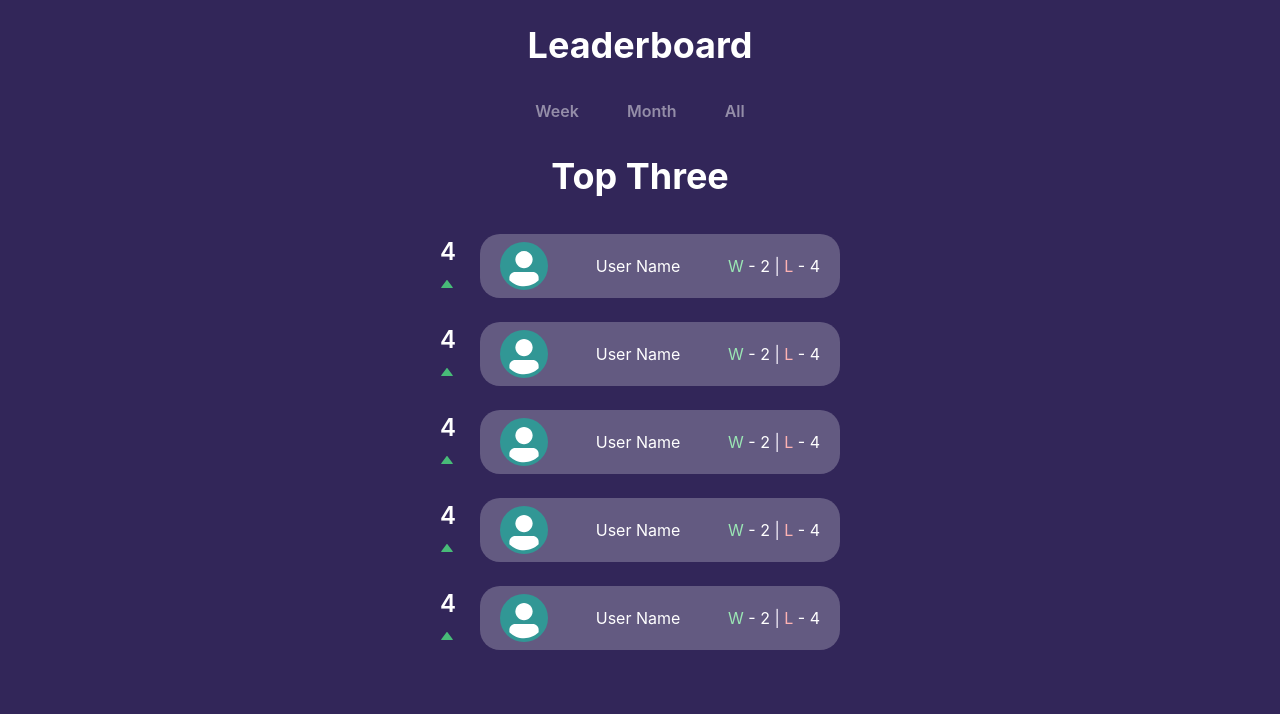
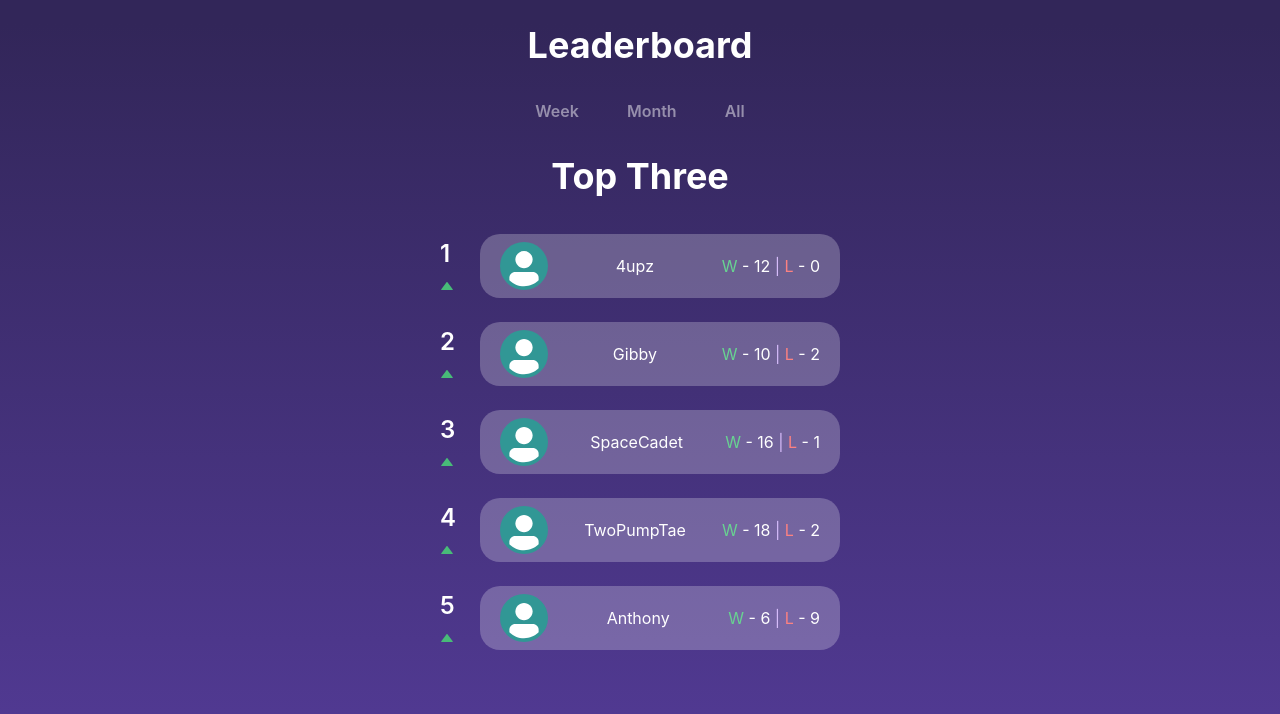
Before and after one commit to 4upz/leaderboard, a React (Create React App) app: page / in a window 1280 px wide. Shown: the top 714 px of the page. Built offline with nearby package versions, Linux system fonts and the light colour scheme.

Commit message:
Modify Leaderboard item to take user information as props

```diff
--- a/src/App.js
+++ b/src/App.js
@@ -3,7 +3,7 @@ import Leaderboard from './Leaderboard/Leaderboard'
 
 function App() {
   return (
-    <Box w="100%" bg="purple.900" className="App">
+    <Box w="100%" bgGradient="linear(to-t, purple.700, purple.900)" height="100vh" className="App">
       <header className="App-header">
         <Heading color="white" textAlign="center" my={6}>
           Leaderboard
--- a/src/Leaderboard/Filter.js
+++ b/src/Leaderboard/Filter.js
@@ -6,7 +6,7 @@ function Filter() {
     <Flex my="6" justify="center" flex>
       <ButtonGroup spacing="4" variant="ghost" colorScheme="whiteAlpha">
         <Button>Week</Button>
-        <Button mx="0">Month</Button>
+        <Button>Month</Button>
         <Button>All</Button>
       </ButtonGroup>
     </Flex>
--- a/src/Leaderboard/LeaderboardItem.js
+++ b/src/Leaderboard/LeaderboardItem.js
@@ -1,29 +1,29 @@
 import React from 'react'
 import { Flex, Box, Stat, StatNumber, StatArrow, Avatar, HStack, Text } from '@chakra-ui/react'
 
-function LeaderboardItem() {
+function LeaderboardItem({ place, user }) {
   return (
-    <Flex w="400px" my={3}>
+    <Flex w="400px" my={3} align="center">
       <Stat w="15px" size="md">
-        <StatNumber color="white">4</StatNumber>
+        <StatNumber color="white">{place}</StatNumber>
         <StatArrow type="increase" />
       </Stat>
       <Box bg="whiteAlpha.400" py={2} px={5} borderRadius="20px" justifySelf="center" w="90%">
         <HStack justify="space-between">
           <Avatar bg="teal.500" />
-          <Text color="white">User Name</Text>
+          <Text color="white">{user.name}</Text>
           <Text color="white">
-            <Text as="span" color="green.200">
+            <Text as="span" color="green.300">
               W{' '}
             </Text>
-            - 2{' '}
-            <Text as="span" color="purple.50">
+            - {user.wins}{' '}
+            <Text as="span" color="purple.200">
               |{' '}
             </Text>
-            <Text as="span" color="red.200">
+            <Text as="span" color="red.300">
               L
             </Text>{' '}
-            - 4
+            - {user.losses}
           </Text>
         </HStack>
       </Box>
--- a/src/Leaderboard/LeaderboardList.js
+++ b/src/Leaderboard/LeaderboardList.js
@@ -1,13 +1,13 @@
 import React from 'react'
 import { Flex } from '@chakra-ui/react'
+import LeaderboardItem from './LeaderboardItem'
 import users from '../mocks/users'
-import LeaderboardItem from './LeaderboardItem'
 
 function LeaderboardList() {
   return (
     <Flex m="6" direction="column" align="center">
-      {users.map((user) => (
-        <LeaderboardItem key={user.id} user={user} />
+      {users.map((user, index) => (
+        <LeaderboardItem key={user.id} place={index + 1} user={user} />
       ))}
     </Flex>
   )
--- a/src/mocks/users.js
+++ b/src/mocks/users.js
@@ -3,31 +3,31 @@ const users = [
     id: 1,
     name: '4upz',
     wins: 12,
-    loss: 0,
+    losses: 0,
   },
   {
     id: 2,
     name: 'Gibby',
     wins: 10,
-    loss: 2,
+    losses: 2,
   },
   {
     id: 3,
     name: 'SpaceCadet',
     wins: 16,
-    loss: 1,
+    losses: 1,
   },
   {
     id: 4,
     name: 'TwoPumpTae',
     wins: 18,
-    loss: 2,
+    losses: 2,
   },
   {
     id: 5,
     name: 'Anthony',
     wins: 6,
-    loss: 9,
+    losses: 9,
   },
 ]
 
```
Also changed, not shown: 1 other file (tests, documents, lock files or other folders).
